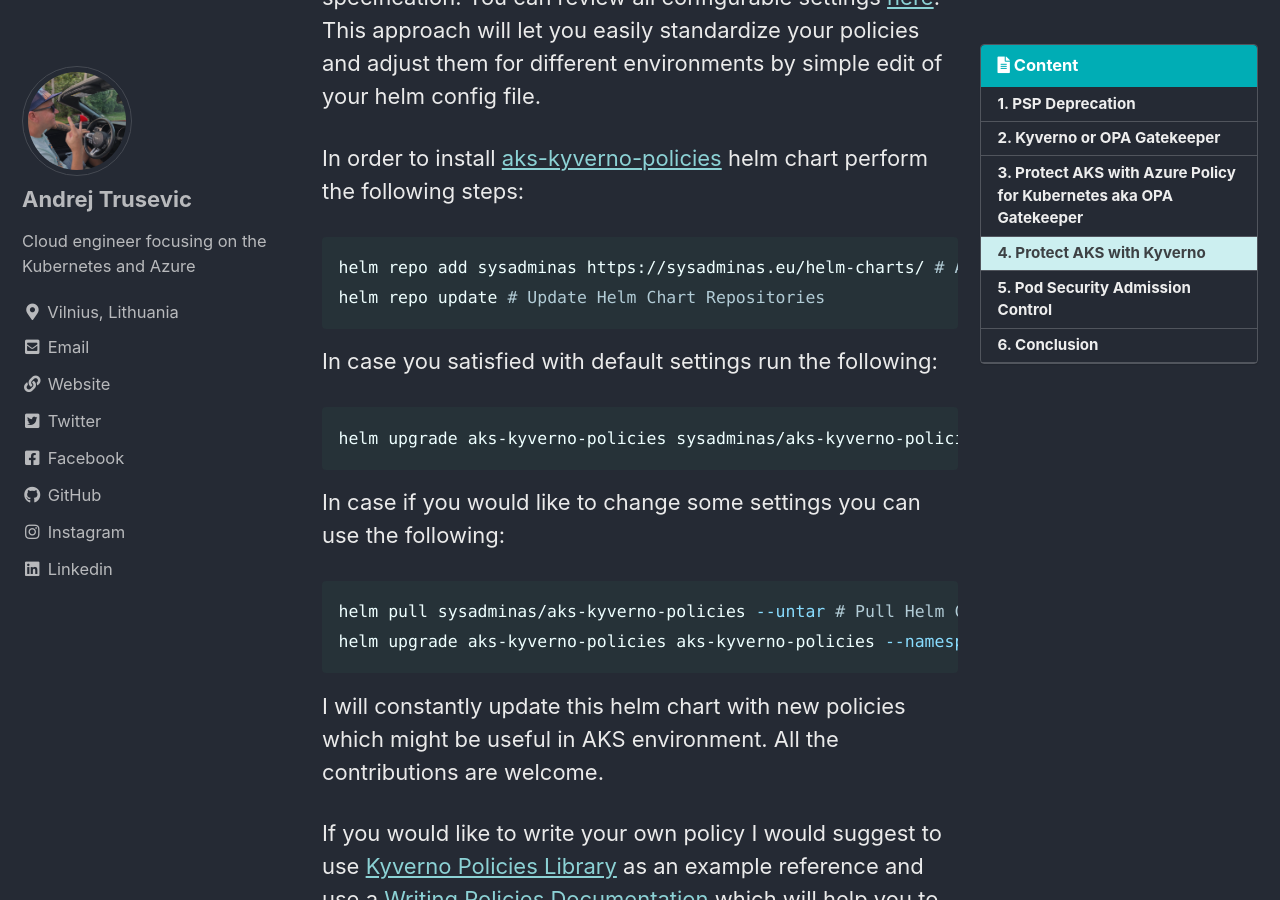
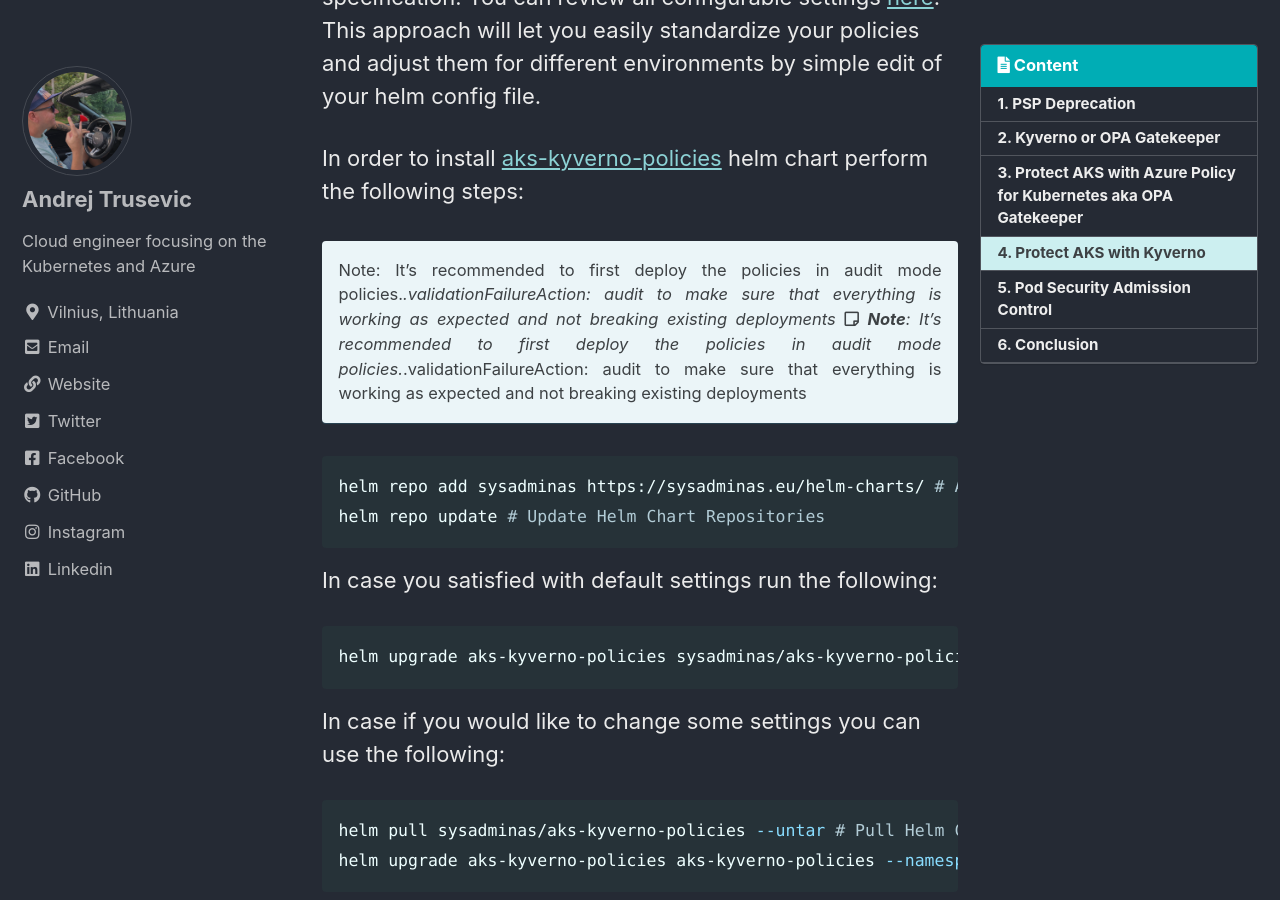
Before and after one commit to andriktr/andriktr.github.io, a Jekyll site: the page built from _posts/2021-11-24-Part-7-AKS.md, in a window 1280 px wide and 900 px high, scrolled down 12133 px. Built offline with Jekyll 4.4.1, drawn with Linux system fonts in a browser that asks for light colours; cached includes are drawn as plain includes; comment, search, counter and statistics services are not loaded.

Commit message:
adding short node to the latest post

````diff
--- a/_posts/2021-11-24-Part-7-AKS.md
+++ b/_posts/2021-11-24-Part-7-AKS.md
@@ -254,6 +254,11 @@
 
 In order to install [aks-kyverno-policies](https://github.com/andriktr/helm-charts/tree/main/charts/aks-kyverno-policies) helm chart perform the following steps:
 
+Note: It's recommended to first deploy the policies in audit mode policies.*.validationFailureAction: audit to make sure that everything is working as expected and not breaking existing deployments
+<i class="far fa-sticky-note"></i> **Note**: It's recommended to first deploy the policies in audit mode policies.*.validationFailureAction: audit to make sure that everything is working as expected and not breaking existing deployments
+{: .notice--info}
+{: .text-justify}
+
 ```bash
 helm repo add sysadminas https://sysadminas.eu/helm-charts/ # Add sysadminas Helm Chart Repository
 helm repo update # Update Helm Chart Repositories
````
